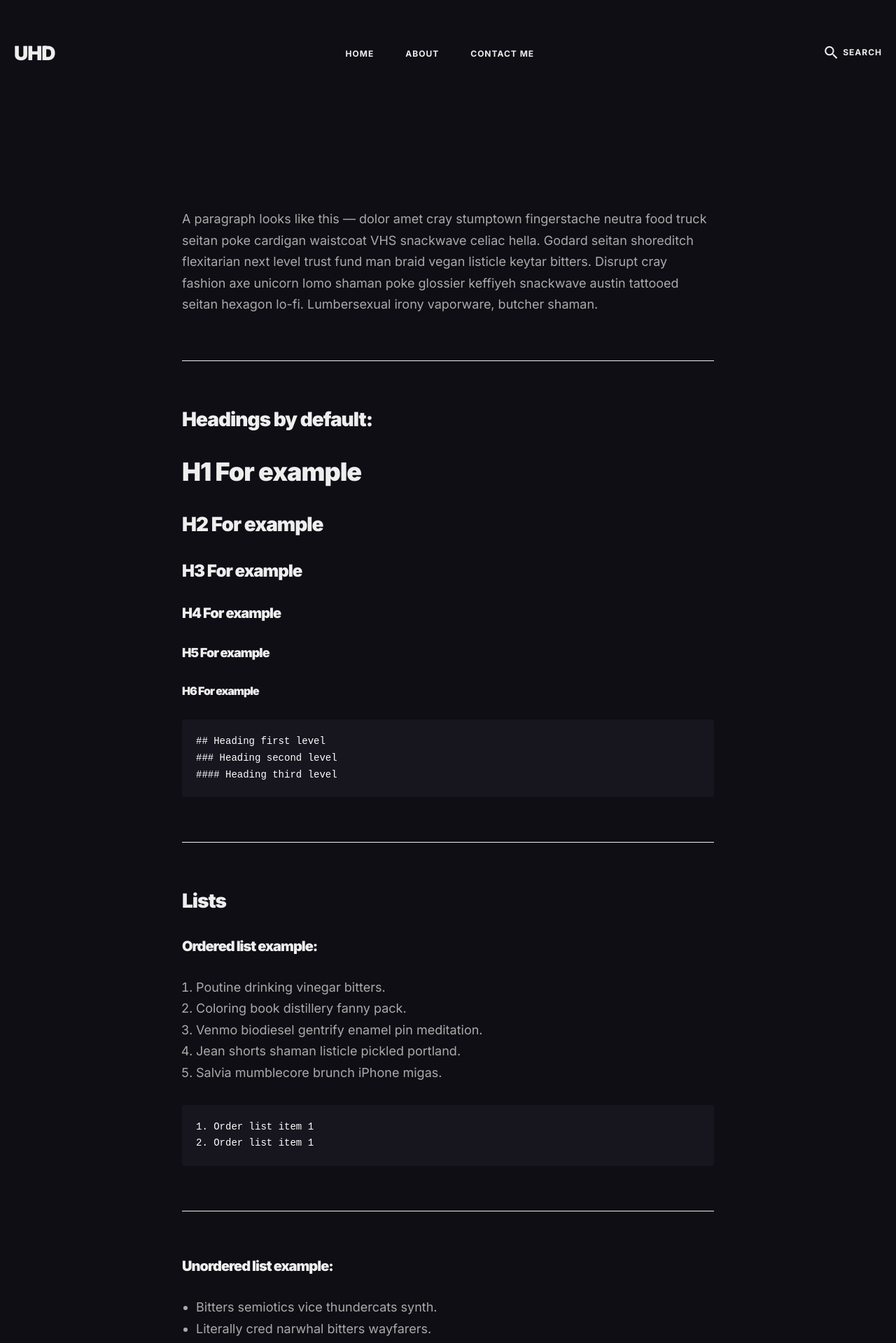
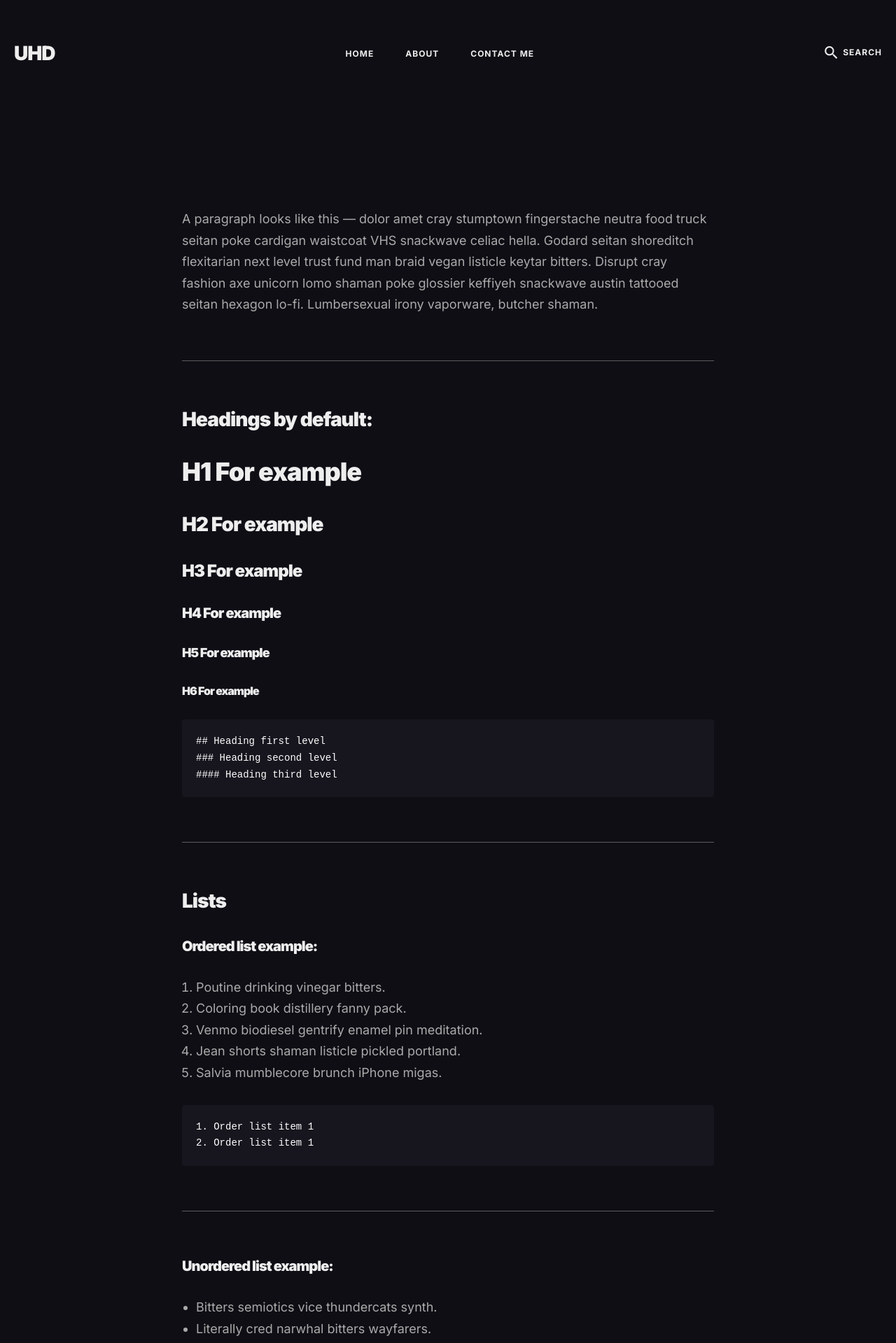
Before and after one commit to hwanyong/hwanyong.github.io, a Jekyll site: the page built from _pages/styleguide.md, in a window 1280 px wide. Shown: the top 1919 px of the page at 70% size. Built offline with Jekyll 4.4.1, drawn with Linux system fonts in a browser that asks for light colours; nearby versions of some CDN libraries; our own code applies the rules of GitHub Pages for plain Markdown files.

Commit message:
update sass - hr

```diff
--- a/_sass/0-settings/_variables.scss
+++ b/_sass/0-settings/_variables.scss
@@ -14,6 +14,7 @@ $global-transition: all .2s;
 // *****************
 $brand-color: #ff7b7b;
 $dark: #09080f;
+$light-dark: #5c5c5c;
 $blue-dark: #17151E;
 $gray: #aaa;
 $light-gray: #eee;
--- a/_sass/2-base/_base.scss
+++ b/_sass/2-base/_base.scss
@@ -173,7 +173,7 @@ hr {
   height: 1px;
   margin: 64px 0;
   border: 0;
-  background: $light-gray;
+  background: $light-dark;
 }
 
 .table-container {
```
